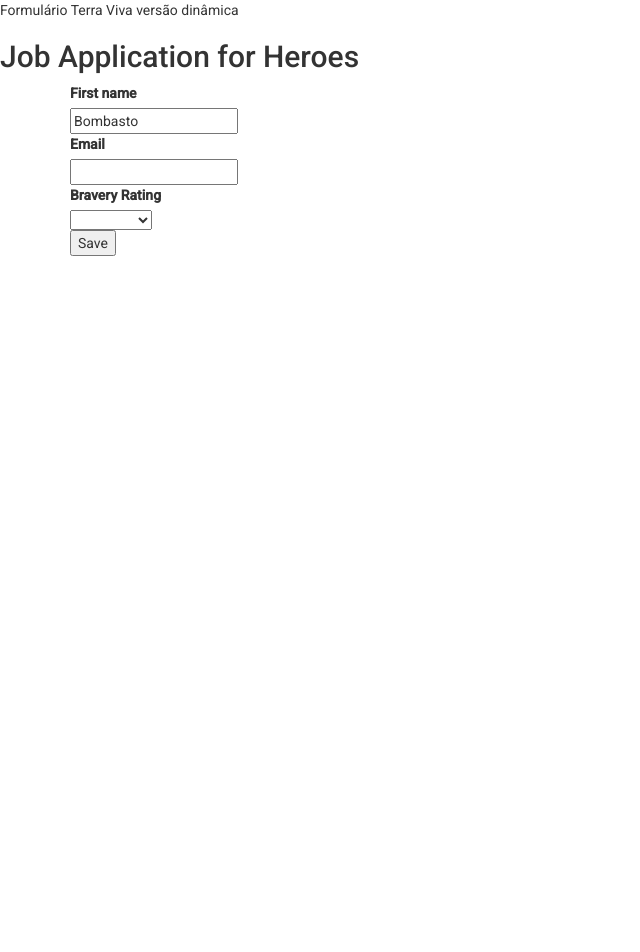
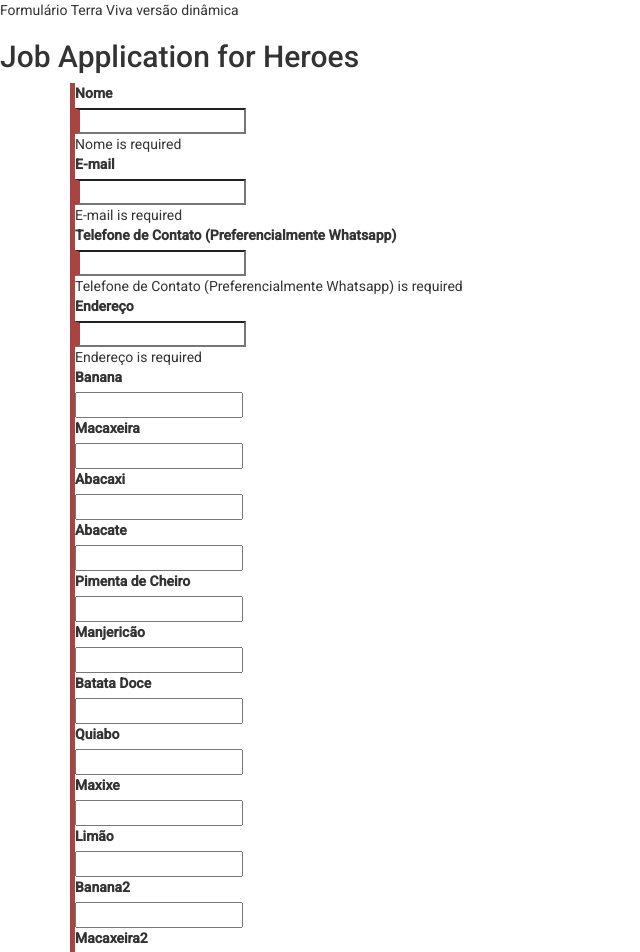
Before and after one commit to rafaelsanchezsouza/mesaViva-frontend, an Angular app: page / in a window 1280 px wide. Shown: the top 952 px of the page, without its empty margins (0-640 px from the left). Before the commit the page ends 800 px from the top, so only its background shows below. Built offline with nearby package versions, Linux system fonts and the light colour scheme.

Commit message:
produtos adicionados

```diff
--- a/src/app/question.service.ts
+++ b/src/app/question.service.ts
@@ -13,32 +13,174 @@ export class QuestionService {
 
     let questions: QuestionBase<string>[] = [
 
-      new DropdownQuestion({
-        key: 'brave',
-        label: 'Bravery Rating',
-        options: [
-          {key: 'solid',  value: 'Solid'},
-          {key: 'great',  value: 'Great'},
-          {key: 'good',   value: 'Good'},
-          {key: 'unproven', value: 'Unproven'}
-        ],
-        order: 3
-      }),
-
       new TextboxQuestion({
-        key: 'firstName',
-        label: 'First name',
-        value: 'Bombasto',
+        key: 'nome',
+        label: 'Nome',
         required: true,
         order: 1
       }),
 
       new TextboxQuestion({
         key: 'emailAddress',
-        label: 'Email',
+        label: 'E-mail',
         type: 'email',
+        required: true,
         order: 2
-      })
+      }),
+
+      new TextboxQuestion({
+        key: 'telefone',
+        label: 'Telefone de Contato (Preferencialmente Whatsapp) ',
+        required: true,
+        order: 3
+      }),
+
+      new TextboxQuestion({
+        key: 'endereco',
+        label: 'Endereço',
+        required: true,
+        order: 4
+      }),
+
+      new TextboxQuestion({
+          key: 11,
+          label: 'Banana',
+          required: false,
+          order: 5
+      }),
+
+      new TextboxQuestion({
+          key: 12,
+          label: 'Macaxeira',
+          required: false,
+          order: 6
+      }),
+
+      new TextboxQuestion({
+          key: 13,
+          label: 'Abacaxi',
+          required: false,
+          order: 7
+      }),
+
+      new TextboxQuestion({
+          key: 14,
+          label: 'Abacate',
+          required: false,
+          order: 8
+      }),
+
+      new TextboxQuestion({
+          key: 15,
+          label: 'Pimenta de Cheiro',
+          required: false,
+          order: 9
+      }),
+
+      new TextboxQuestion({
+          key: 16,
+          label: 'Manjericão',
+          required: false,
+          order: 10
+      }),
+
+      new TextboxQuestion({
+          key: 17,
+          label: 'Batata Doce',
+          required: false,
+          order: 11
+      }),
+
+      new TextboxQuestion({
+          key: 18,
+          label: 'Quiabo',
+          required: false,
+          order: 12
+      }),
+
+      new TextboxQuestion({
+          key: 19,
+          label: 'Maxixe',
+          required: false,
+          order: 13
+      }),
+
+      new TextboxQuestion({
+          key: 20,
+          label: 'Limão',
+          required: false,
+          order: 14
+      }),
+
+      new TextboxQuestion({
+          key: 21,
+          label: 'Banana2',
+          required: false,
+          order: 15
+      }),
+
+      new TextboxQuestion({
+          key: 22,
+          label: 'Macaxeira2',
+          required: false,
+          order: 16
+      }),
+
+      new TextboxQuestion({
+          key: 23,
+          label: 'Abacaxi2',
+          required: false,
+          order: 17
+      }),
+
+      new TextboxQuestion({
+          key: 24,
+          label: 'Abacate2',
+          required: false,
+          order: 18
+      }),
+
+      new TextboxQuestion({
+          key: 25,
+          label: 'Pimenta de Cheiro2',
+          required: false,
+          order: 19
+      }),
+
+      new TextboxQuestion({
+          key: 26,
+          label: 'Manjericão2',
+          required: false,
+          order: 20
+      }),
+
+      new TextboxQuestion({
+          key: 27,
+          label: 'Batata Doce2',
+          required: false,
+          order: 21
+      }),
+
+      new TextboxQuestion({
+          key: 28,
+          label: 'Quiabo2',
+          required: false,
+          order: 22
+      }),
+      new TextboxQuestion({
+          key: 29,
+          label: 'Maxixe2',
+          required: false,
+          order: 23
+      }),
+      new TextboxQuestion({
+          key: 30,
+          label: 'Limão2',
+          required: false,
+          order: 24
+      }),
+
+
     ];
 
     return of(questions.sort((a, b) => a.order - b.order));
```
